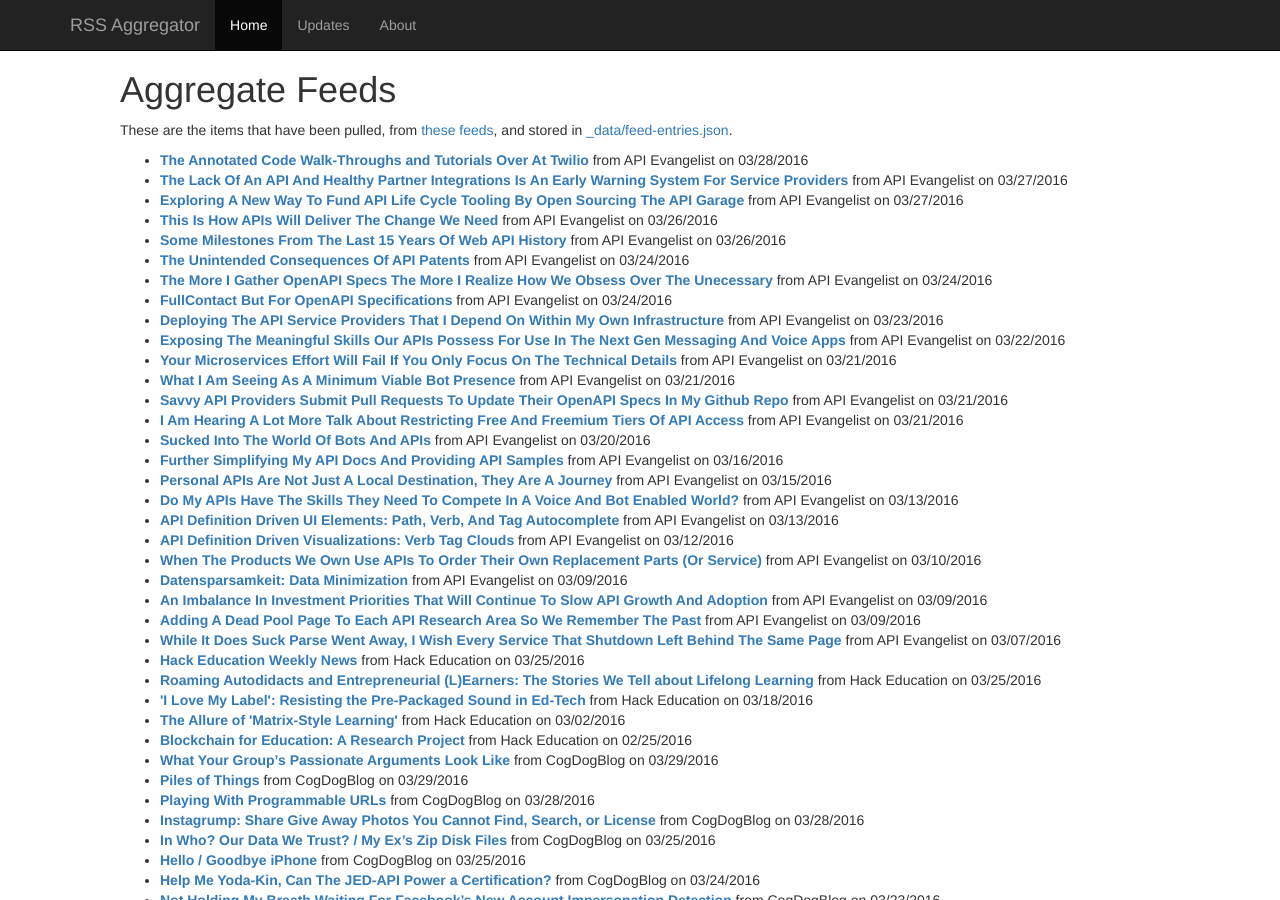
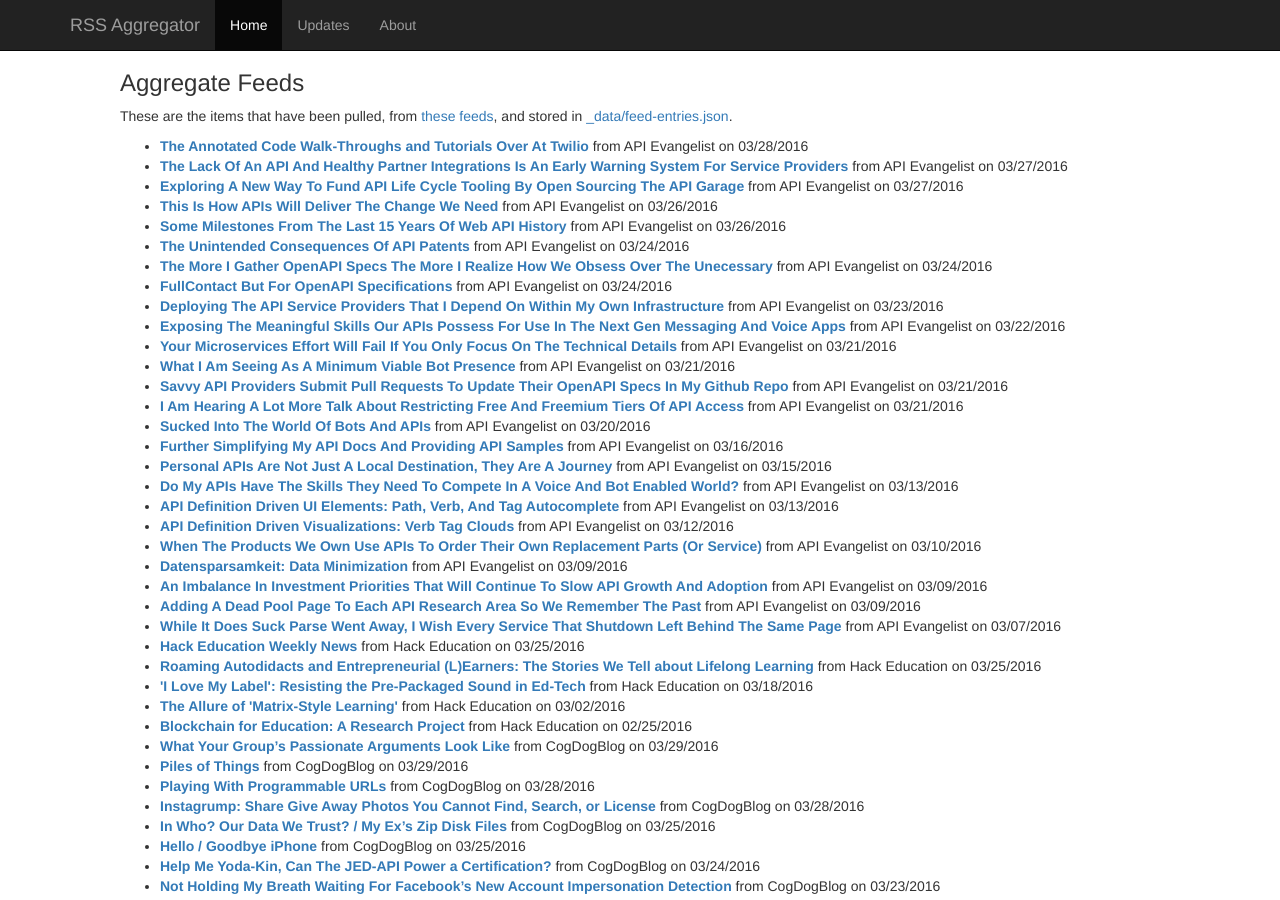
Before and after one commit to audreywatters/rss-aggregator, a Jekyll site: the page built from index.html, in a window 1280 px wide and 900 px high. Built offline with Jekyll 4.4.1, drawn with Linux system fonts in a browser that asks for light colours.

Commit message:
clean up titles

```diff
--- a/index.html
+++ b/index.html
@@ -2,7 +2,7 @@
 layout: page
 title: Aggregate Feeds
 ---
-<h1>Aggregate Feeds</h1>
+<h3>Aggregate Feeds</h3>
 <p>These are the items that have been pulled, from <a href="{{ site.url }}list-urls/">these feeds</a>, and stored in <a href="https://raw.githubusercontent.com/indieedtech/rss-aggregator/gh-pages/_data/feed-urls.json" target="_blank">_data/feed-entries.json</a>.</p>
 <ul>
   {% for feed in site.data.feed-entries %}
--- a/list-urls/index.html
+++ b/list-urls/index.html
@@ -42,6 +42,6 @@
       });
 
 </script>
-<h1>Lists All The URLs</h1>
+<h3>Lists All The URLs</h3>
 <p>These are URLs for the RSS feeds that are included within this aggregate site, and pulled using the aggregator url.</p>
 <ul id="url-list"></ul>
--- a/pull-feeds/index.html
+++ b/pull-feeds/index.html
@@ -116,6 +116,6 @@
 
 </script>
 
-<h1>Pull Feeds</h1>
+<h3>Pull Feeds</h3>
 <p>This pulls the feeds from any urls listed in the <a href="">_data/feed-urls.json</a> file, which contains all the target RSS locations we are looking to aggregate.</p>
 <ul id="process-feeds"></ul>
```
Also changed, not shown: _posts/README.md (deleted, +0 -2 lines).
